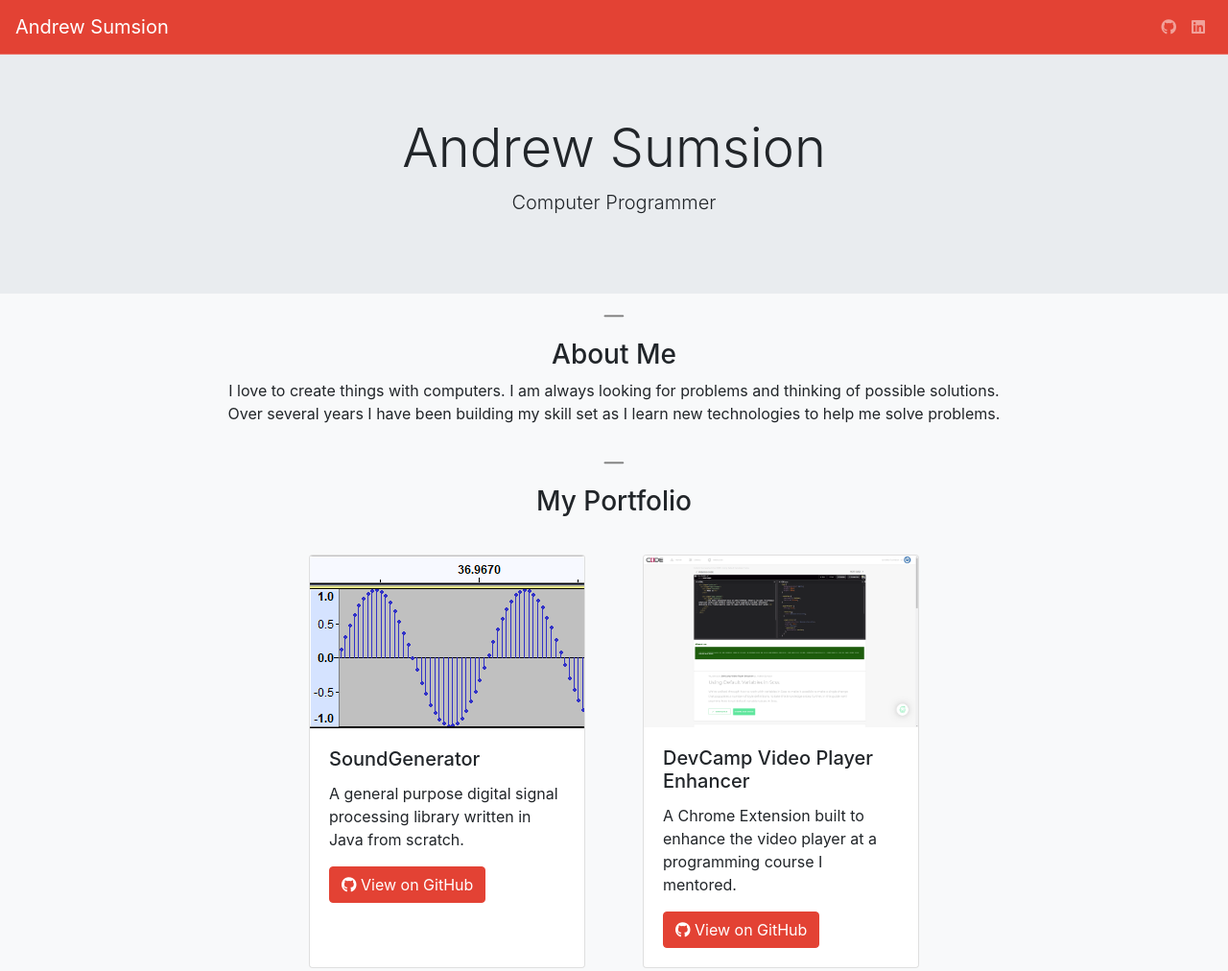
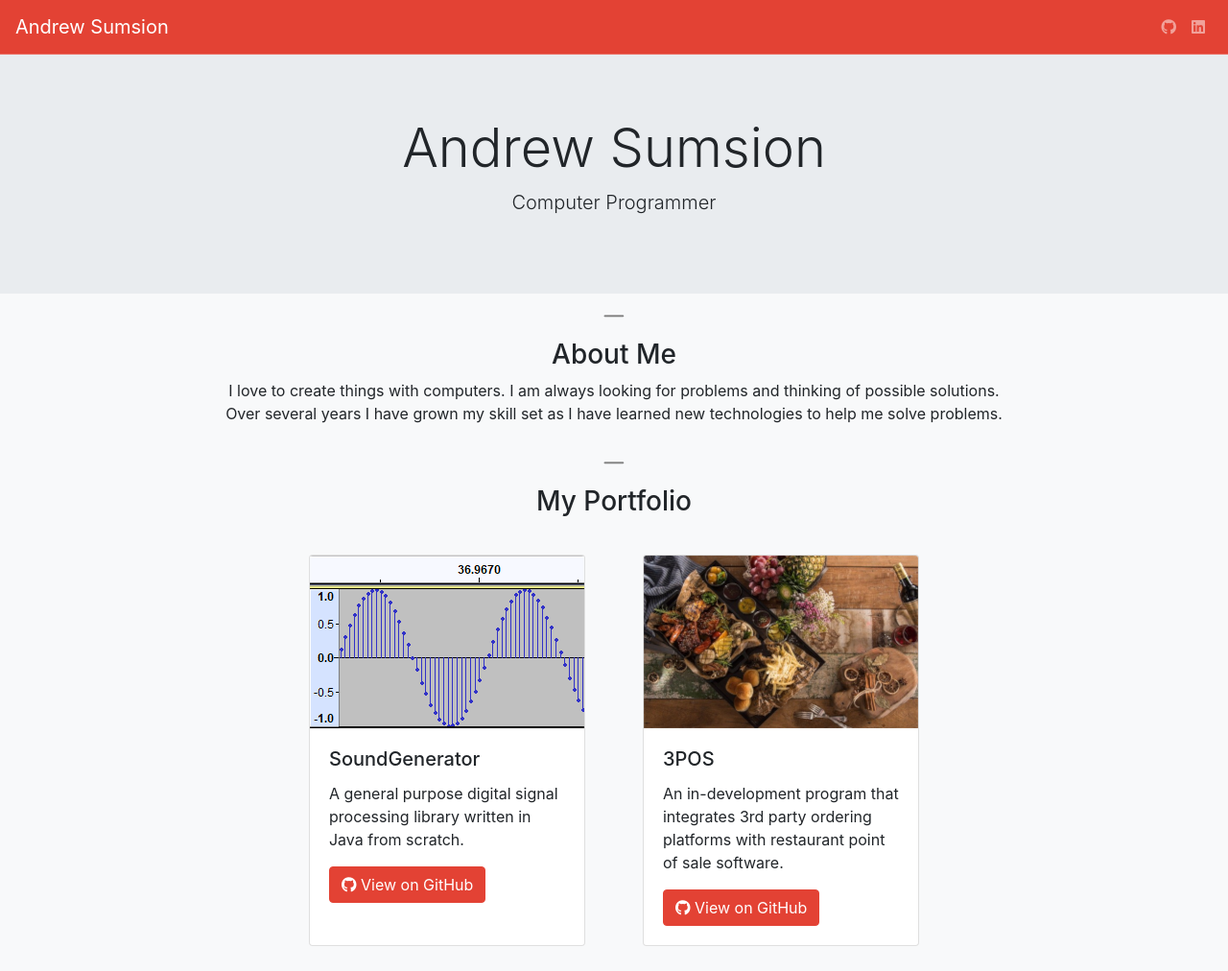
Before and after one commit to AndrewSumsion/AndrewSumsion.github.io, a plain HTML site: page index.html in a window 1280 px wide. Shown: the top 1012 px of the page at 96% size. Drawn offline with nearby package versions, Linux system fonts and the light colour scheme.

Commit message:
minor updates

```diff
--- a/index.html
+++ b/index.html
@@ -51,7 +51,7 @@
         <i class="far fa-window-minimize"></i>
       </div>
       <h3>About Me</h3>
-      <p>I love to create things with computers. I am always looking for problems and thinking of possible solutions. Over several years I have been building my skill set as I learn new technologies to help me solve problems.</p>
+      <p>I love to create things with computers. I am always looking for problems and thinking of possible solutions. Over several years I have grown my skill set as I have learned new technologies to help me solve problems.</p>
       <div class="dash">
         <i class="far fa-window-minimize"></i>
       </div>
@@ -63,6 +63,15 @@
             <h5 class="card-title">SoundGenerator</h5>
             <p class="card-text">A general purpose digital signal processing library written in Java from scratch.</p>
             <a href="https://github.com/AndrewSumsion/SoundGenerator" class="btn"><i class="fab fa-github"></i> View on GitHub</a>
+          </div>
+        </div>
+
+        <div class="card">
+          <img class="card-img-top" src="assets/3pos.png" alt="3POS">
+          <div class="card-body">
+            <h5 class="card-title">3POS</h5>
+            <p class="card-text">An in-development program that integrates 3rd party ordering platforms with restaurant point of sale software.</p>
+            <a href="https://github.com/AndrewSumsion/3POS" class="btn"><i class="fab fa-github"></i> View on GitHub</a>
           </div>
         </div>
 
@@ -90,15 +99,6 @@
             <h5 class="card-title">CameraAnimations</h5>
             <p class="card-text">A Minecraft plugin that animates a player's position to create cinematics.</p>
             <a href="https://github.com/AndrewSumsion/CameraAnimations" class="btn"><i class="fab fa-github"></i> View on GitHub</a>
-          </div>
-        </div>
-
-        <div class="card">
-          <img class="card-img-top" src="assets/3pos.png" alt="3POS">
-          <div class="card-body">
-            <h5 class="card-title">3POS</h5>
-            <p class="card-text">An in-development program meant to automatically integrate 3rd party restaurant orders.</p>
-            <a href="https://github.com/AndrewSumsion/3POS" class="btn"><i class="fab fa-github"></i> View on GitHub</a>
           </div>
         </div>
       </div>
```
